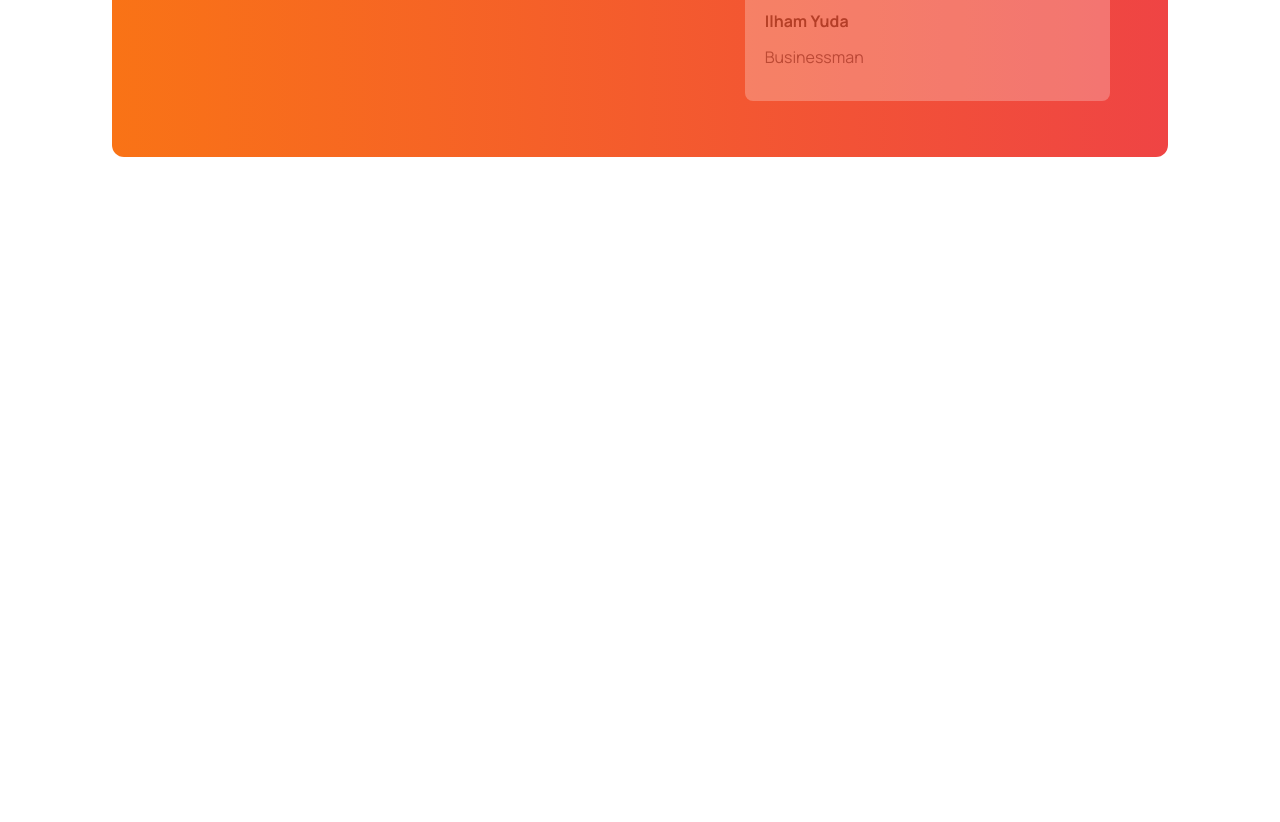
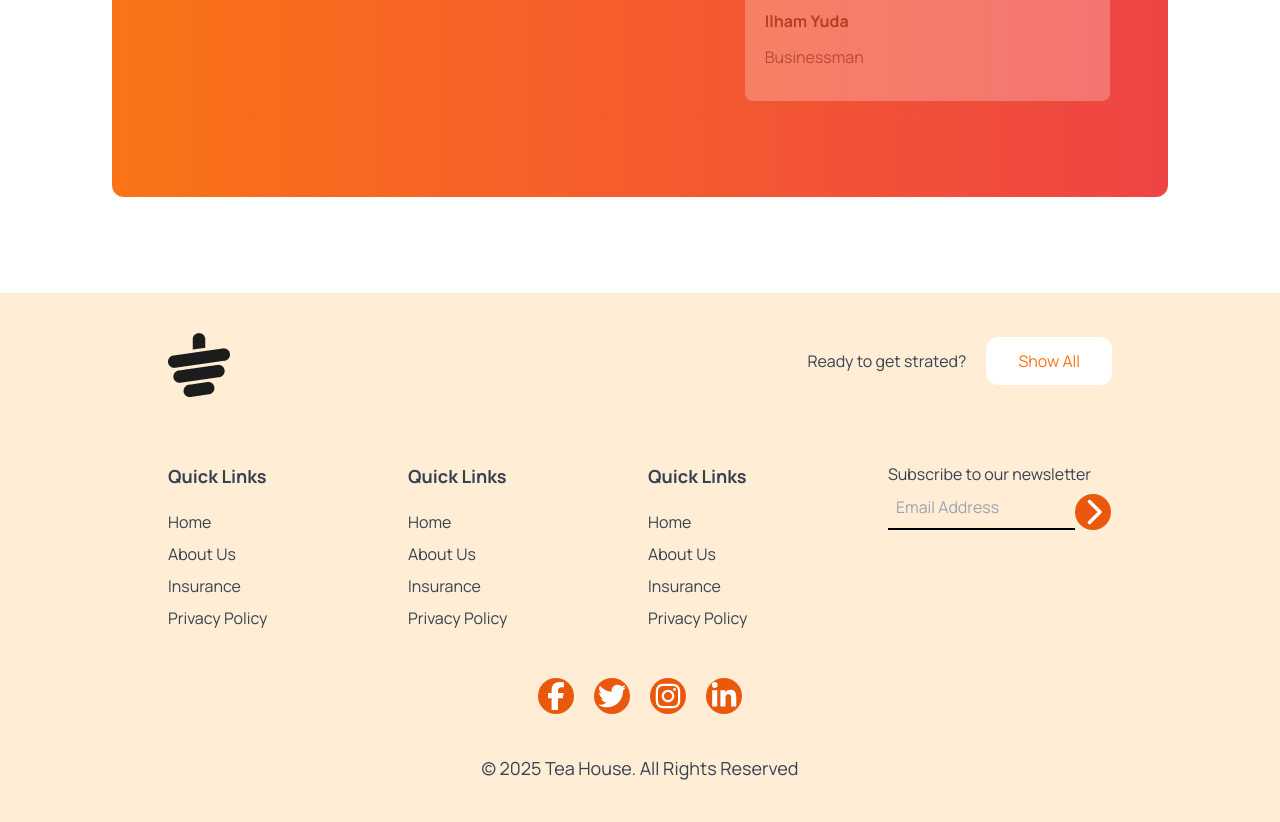
Before and after one commit to iktushar01/tea-house-with-tailwind, a plain HTML site: page index.html in a window 1280 px wide. Shown: the part 2426-3248 px from the top of the page. Before the commit the page ends 2679 px from the top, so only its background shows below. Drawn offline with nearby package versions, Linux system fonts and the light colour scheme.

Commit message:
added footer section

```diff
--- a/index.html
+++ b/index.html
@@ -164,7 +164,7 @@
 
 
 
-                    <div class="md:relative md:left-32 md:w-3/4 top-10 h-56 w-full md:3/4 bg-white text-black rounded-lg px-5 opacity-25 hidden md:block">
+                    <div class="md:relative md:left-32 md:w-3/4 top-10 h-56 w-full md:3/4 bg-white text-black rounded-lg px-5 opacity-25 hidden md:block mb-10">
                         <!-- image -->
                         <div class="absolute -top-5 -left-5 bg-white rounded-full"><img class="p-1" src="./images/client.png" alt=""></div>
                         <!-- text -->
@@ -186,5 +186,77 @@
 
           </section>
      </main>
+     <footer class="bg-orange-100 text-gray-700 ">
+        <div class="max-w-screen-lg mx-auto p-2 md:p-5 lg:p-10">
+        <!-- logo section -->
+         <div class="mb-8 flex justify-between items-center">
+            <img class="mb-8" src="./images/cup.png" alt="">
+            <div class="flex gap-5 ">
+                <h4 class="mt-3 hidden md:block">Ready to get strated?</h4>
+                <button class="bg-white text-orange-500 px-8 py-3 rounded-xl mb-10">Show All</button>
+            </div>
+            </div>
+            <!-- links -->
+             <div class="grid grid-cols-1 md:grid-cols-2 lg:grid-cols-4 gap-4">
+                <!-- first column -->
+                <div>
+                    <h4 class="font-bold text-lg mb-5">Quick Links</h4>
+                    <ul>
+                        <li class="mb-2">Home</li>
+                        <li class="mb-2">About Us</li>
+                        <li class="mb-2">Insurance</li>
+                        <li class="mb-2">Privacy Policy</li>
+                    </ul>
+             </div>
+                <!-- second column -->
+                <div>
+                    <h4 class="font-bold text-lg mb-5">Quick Links</h4>
+                    <ul>
+                        <li class="mb-2">Home</li>
+                        <li class="mb-2">About Us</li>
+                        <li class="mb-2">Insurance</li>
+                        <li class="mb-2">Privacy Policy</li>
+                    </ul>
+             </div>
+             <!-- third column --><div>
+                    <h4 class="font-bold text-lg mb-5">Quick Links</h4>
+                    <ul>
+                        <li class="mb-2">Home</li>
+                        <li class="mb-2">About Us</li>
+                        <li class="mb-2">Insurance</li>
+                        <li class="mb-2">Privacy Policy</li>
+                    </ul>
+             </div>
+                <!-- fourth column -->
+             <div>
+                <h3>Subscribe to our newsletter</h3>
+                <div class="flex space-y-2">
+                    <input type="text" placeholder="Email Address" class="p-2
+                    bg-transparent border-b-2 border-black w-3/6 md:w-5/6">
+                    <i class="fa-solid fa-chevron-right w-7 h-7 rounded-full text-white bg-orange-600 p-1"></i>
+                </div>
+             </div>
+
+
+         </div>
+         <!-- social icon -->
+          <div class="flex justify-center m-auto gap-5 mt-10">
+            <i class="fab fa-facebook-f w-7 h-7 rounded-full text-white bg-orange-600 p-1"></i>
+            <i class="fab fa-twitter w-7 h-7 rounded-full text-white bg-orange-600 p-1"></i>
+            <i class="fab fa-instagram w-7 h-7 rounded-full text-white bg-orange-600 p-1"></i>
+            <i class="fab fa-linkedin-in w-7 h-7 rounded-full text-white bg-orange-600 p-1"></i>
+
+          </div>
+          <!-- copyright -->
+            <div class="text-center mt-10 text-sm md:text-lg">
+                <p>&copy; 2025 Tea House. All Rights Reserved</p>
+
+        </div>
+
+
+
+
+
+     </footer>
 </body>
 </html>
```
